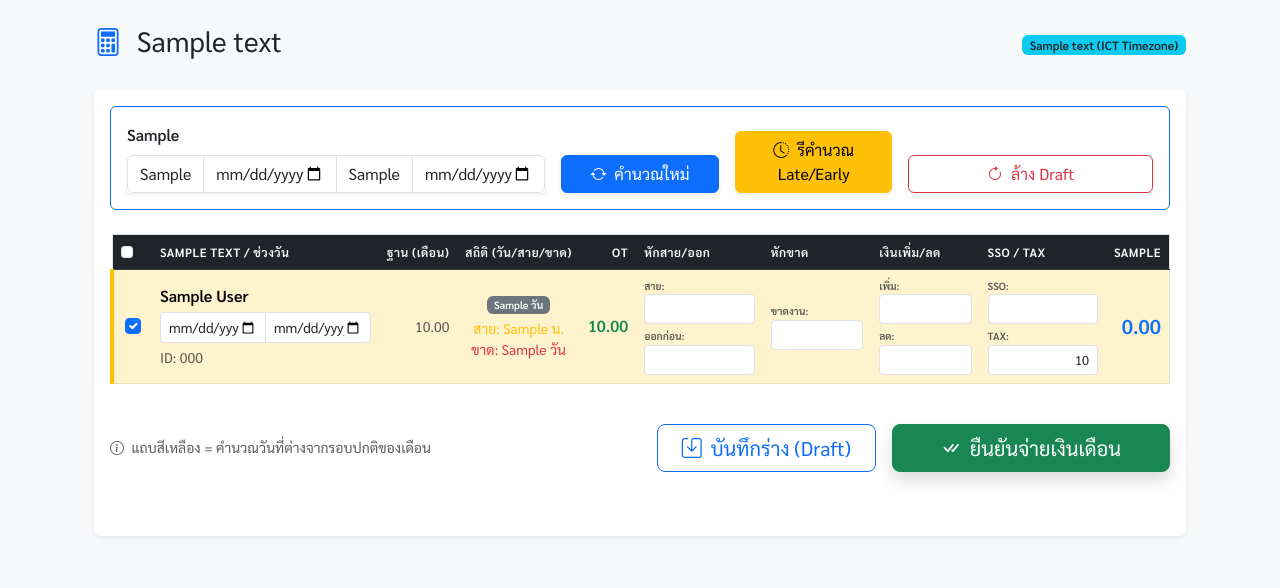
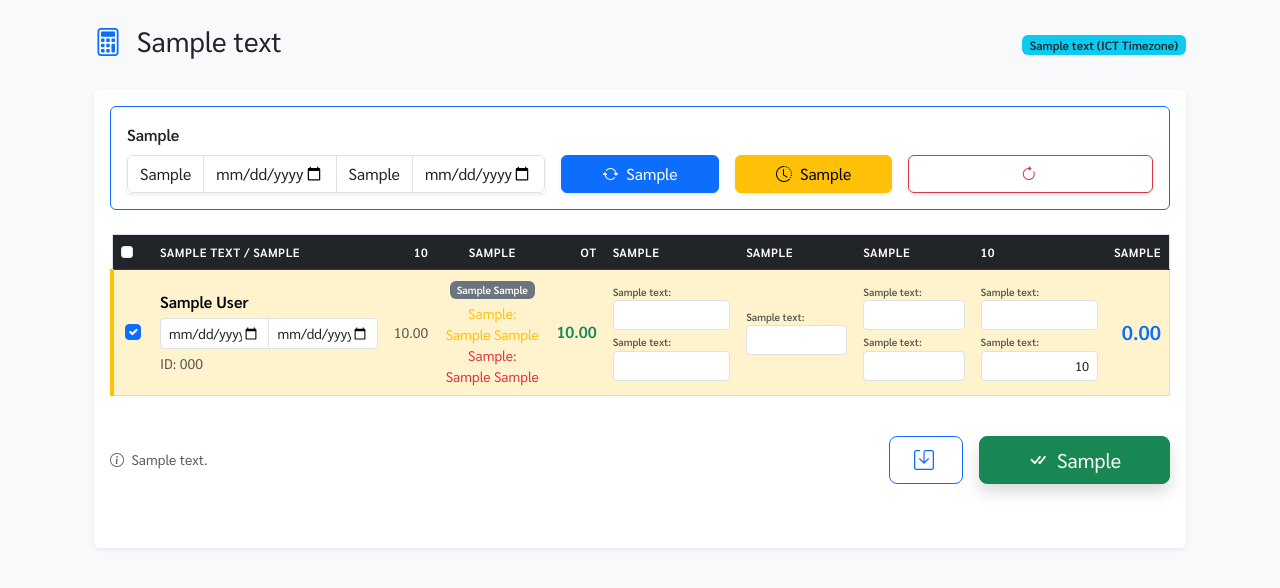
Before and after one commit to googoogelatoth/dental-hrm, a FastAPI app: template app/templates/admin_payroll.html in a window 1280 px wide. Shown: the top 588 px of the page. Run offline with FastAPI, Linux system fonts and the light colour scheme; the template is opened without the code that fills it: most values are stand-ins (such as "Sample title", 1, 10 or a date in 2020); parts of the project's set-up code (start-up, migrations or seed data) failed here and were passed over.

Commit message:
Fixed translate words

```diff
--- a/app/templates/admin_payroll.html
+++ b/app/templates/admin_payroll.html
@@ -42,18 +42,18 @@
                         </div>
                         <div class="col-md-2">
                             <button type="submit" class="btn btn-primary w-100 shadow-sm">
-                                <i class="bi bi-arrow-repeat me-1"></i> คำนวณใหม่
+                                <i class="bi bi-arrow-repeat me-1"></i> {{ texts.pay_recalc_new }}
                             </button>
                         </div>
                         <div class="col-md-2">
                             <button type="button" class="btn btn-warning w-100 shadow-sm" onclick="recalculateLatEarly()">
-                                <i class="bi bi-clock-history me-1"></i> รีคำนวณ Late/Early
+                                <i class="bi bi-clock-history me-1"></i> {{ texts.pay_recalc_late }}
                             </button>
                         </div>
                         <div class="col-md-3">
                             <button type="submit" name="reset" value="true" class="btn btn-outline-danger w-100 shadow-sm"
-                                onclick="return confirm('ยืนยันการรีเซ็ตสถิติใหม่? ระบบจะล้างข้อมูลที่คุณเคยบันทึกร่างไว้ และนับนาที สาย/ขาด/ออกก่อน ใหม่ทั้งหมดตามจริง')">
-                                <i class="bi bi-arrow-clockwise me-1"></i> ล้าง Draft
+                                onclick="return confirm('{{ texts.pay_confirm_clear }}')">
+                                <i class="bi bi-arrow-clockwise me-1"></i> {{ texts.pay_clear_draft }}
                             </button>
                         </div>
                     </form>
@@ -69,14 +69,14 @@
                         <thead class="table-dark text-nowrap">
                             <tr>
                                 <th style="width: 40px;"><input type="checkbox" id="selectAll" class="form-check-input"></th>
-                                <th style="min-width: 220px;">{{ texts.pay_col_name }} / ช่วงวัน</th>
-                                <th class="text-end">ฐาน (เดือน)</th>
-                                <th class="text-center">สถิติ (วัน/สาย/ขาด)</th>
+                                <th style="min-width: 220px;">{{ texts.pay_col_name }} / {{ texts.pay_period_info }}</th>
+                                <th class="text-end">{{ texts.pay_base_salary }}</th>
+                                <th class="text-center">{{ texts.pay_stats }}</th>
                                 <th class="text-end">OT</th>
-                                <th style="min-width: 120px;">หักสาย/ออก</th>
-                                <th style="min-width: 100px;">หักขาด</th>
-                                <th style="min-width: 100px;">เงินเพิ่ม/ลด</th>
-                                <th style="min-width: 120px;">SSO / Tax</th>
+                                <th style="min-width: 120px;">{{ texts.pay_late_early }}</th>
+                                <th style="min-width: 100px;">{{ texts.pay_absent }}</th>
+                                <th style="min-width: 100px;">{{ texts.pay_bonus }}</th>
+                                <th style="min-width: 120px;">{{ texts.pay_sso_tax }}</th>
                                 <th class="text-end">{{ texts.pay_col_net }}</th>
                             </tr>
                         </thead>
@@ -100,9 +100,9 @@
                                     {{ "{:,.2f}".format((emp.base_salary or 0) + (emp.position_allowance or 0)) }}
                                 </td>
                                 <td class="text-center small">
-                                    <span class="badge bg-secondary mb-1">{{ emp.paid_days }} วัน</span><br>
-                                    <span class="text-warning">สาย: {{ emp.late_minutes }} น.</span><br>
-                                    <span class="text-danger">ขาด: {{ emp.absent_days or 0 }} วัน</span>
+                                    <span class="badge bg-secondary mb-1">{{ emp.paid_days }} {{ texts.unit_day|default('days') }}</span><br>
+                                    <span class="text-warning">{{ texts.pay_stat_late }}: {{ emp.late_minutes }} {{ texts.unit_min|default('min') }}</span><br>
+                                    <span class="text-danger">{{ texts.pay_stat_absent }}: {{ emp.absent_days or 0 }} {{ texts.unit_day|default('days') }}</span>
                                 </td>
 
                                 <td class="text-end ot-cell text-success fw-semibold" data-val="{{ emp.approved_ot_pay or 0 }}">
@@ -112,38 +112,38 @@
 
                                 <td>
                                     <div class="mb-1">
-                                        <label class="x-small text-muted">สาย:</label>
+                                        <label class="x-small text-muted">{{ texts.pay_label_late }}:</label>
                                         <input type="number" name="late_deduct_{{ emp.id }}" class="form-control form-control-sm late-deduct text-end" value="{{ emp.calculated_late_deduction }}" oninput="calculateRow(this)" step="0.01">
                                     </div>
                                     <div>
-                                        <label class="x-small text-muted">ออกก่อน:</label>
+                                        <label class="x-small text-muted">{{ texts.pay_label_early }}:</label>
                                         <input type="number" name="early_deduct_{{ emp.id }}" class="form-control form-control-sm early-deduct text-end" value="{{ emp.calculated_early_deduction }}" oninput="calculateRow(this)" step="0.01">
                                     </div>
                                 </td>
 
                                 <td>
-                                    <label class="x-small text-muted">ขาดงาน:</label>
+                                    <label class="x-small text-muted">{{ texts.pay_label_absent }}:</label>
                                     <input type="number" name="absent_deduct_{{ emp.id }}" class="form-control form-control-sm absent-deduct text-end" value="{{ emp.calculated_absent_deduction }}" oninput="calculateRow(this)" step="0.01">
                                 </td>
 
                                 <td>
                                     <div class="mb-1">
-                                        <label class="x-small text-muted">เพิ่ม:</label>
+                                        <label class="x-small text-muted">{{ texts.pay_label_extra }}:</label>
                                         <input type="number" name="extra_income_{{ emp.id }}" value="{{ emp.draft_extra_income|default(0) }}" class="form-control form-control-sm extra-income-input text-end" oninput="calculateRow(this)">
                                     </div>
                                     <div>
-                                        <label class="x-small text-muted">ลด:</label>
+                                        <label class="x-small text-muted">{{ texts.pay_label_deduct }}:</label>
                                         <input type="number" name="extra_deduction_{{ emp.id }}" value="{{ emp.draft_extra_deduction|default(0) }}" class="form-control form-control-sm extra-deduction-input text-end" oninput="calculateRow(this)" step="0.01">
                                     </div>
                                 </td>
 
                                 <td>
                                     <div class="mb-1">
-                                        <label class="x-small text-muted">SSO:</label>
+                                        <label class="x-small text-muted">{{ texts.pay_label_sso }}:</label>
                                         <input type="number" name="sso_{{ emp.id }}" class="form-control form-control-sm sso-input text-end" value="{{ emp.draft_sso }}" oninput="calculateRow(this)" step="0.01">
                                     </div>
                                     <div>
-                                        <label class="x-small text-muted">TAX:</label>
+                                        <label class="x-small text-muted">{{ texts.pay_label_tax }}:</label>
                                         <input type="number" name="tax_{{ emp.id }}" class="form-control form-control-sm tax-input text-end" value="{{ emp.draft_tax|default(0) }}" oninput="calculateRow(this)" step="0.01">
                                     </div>
                                 </td>
@@ -160,14 +160,14 @@
 
                 <div class="d-flex justify-content-between align-items-center mt-4 mb-5">
                     <div class="text-muted small">
-                        <i class="bi bi-info-circle me-1"></i> แถบสีเหลือง = คำนวณวันที่ต่างจากรอบปกติของเดือน
+                        <i class="bi bi-info-circle me-1"></i> {{ texts.pay_yellow_note }}
                     </div>
                     <div class="d-flex gap-3">
                         <button type="submit" name="action" value="save_draft" class="btn btn-outline-primary btn-lg px-4">
-                            <i class="bi bi-save me-1"></i> บันทึกร่าง (Draft)
+                            <i class="bi bi-save me-1"></i> {{ texts.pay_save_draft }}
                         </button>
-                        <button type="submit" name="action" value="finalize" class="btn btn-success btn-lg px-5 shadow" onclick="return confirm('ยืนยันยอดเงินเดือนทั้งหมด? พนักงานจะสามารถดูสลิปได้ทันที')">
-                            <i class="bi bi-check-all me-1"></i> ยืนยันจ่ายเงินเดือน
+                        <button type="submit" name="action" value="finalize" class="btn btn-success btn-lg px-5 shadow" onclick="return confirm('{{ texts.pay_confirm_finalize }}')">
+                            <i class="bi bi-check-all me-1"></i> {{ texts.pay_finalize }}
                         </button>
                     </div>
                 </div>
--- a/app/templates/navbar.html
+++ b/app/templates/navbar.html
@@ -85,7 +85,7 @@
                         <li><a class="dropdown-item" href="/admin/payroll-summary"><i class="bi bi-file-earmark-bar-graph me-2"></i>{{ texts.nav_payroll_summary }}</a></li>
                         <li><a class="dropdown-item" href="/admin/payroll-tax-sso-report"><i class="bi bi-file-earmark-check me-2"></i>{{ texts.nav_tax_sso }}</a></li>
                         <li><a class="dropdown-item" href="/admin/approve-ot"><i class="bi bi-check-circle me-2"></i>{{ texts.nav_approve_ot }}</a></li>
-                        <li><a class="dropdown-item text-primary fw-bold" href="/admin/ot-summary-report"><i class="bi bi-bar-chart-line me-2"></i>สรุป OT</a></li>
+                        <li><a class="dropdown-item text-primary fw-bold" href="/admin/ot-summary-report"><i class="bi bi-bar-chart-line me-2"></i>{{ texts.nav_ot_summary }}</a></li>
                         <li><hr class="dropdown-divider"></li>
                         {% endif %}
 
```
Also changed, not shown: app/languages.py (+128 -2 lines), app/templates/admin_leaves.html (+5 -9 lines), app/templates/admin_ot_summary.html (+17 -17 lines).
